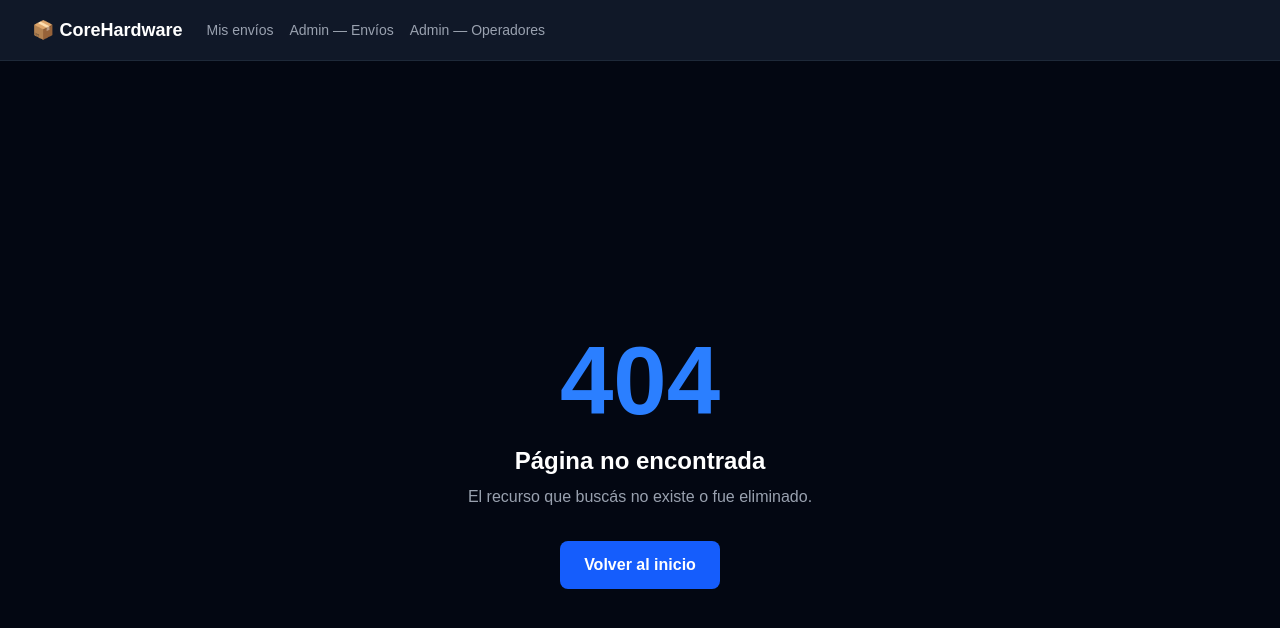
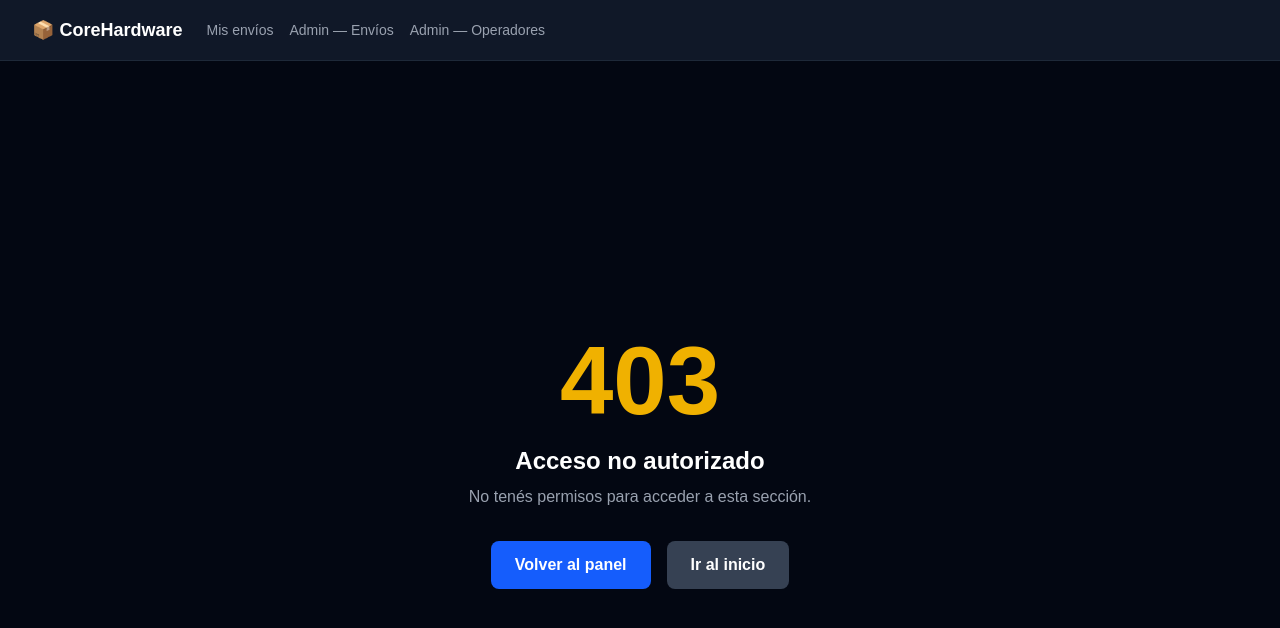
Before and after one commit to IAW-2026/proyecto-c-shipping2-corehardware, a Next.js app: page /unauthorized in a window 1280 px wide. Before the commit this address had no page. Shown: the top 628 px of the page. Built offline with nearby package versions, Linux system fonts and the light colour scheme.

Commit message:
feat: add role-based route protection, sign-in page, error and unauthorized pages

```diff
--- /dev/null
+++ b/app/error.tsx
@@ -0,0 +1,36 @@
+"use client";
+
+import Link from "next/link";
+
+export default function Error({
+  reset,
+}: {
+  error: Error;
+  reset: () => void;
+}) {
+  return (
+    <main className="min-h-screen bg-gray-950 flex flex-col items-center justify-center p-8 text-center">
+      <h1 className="text-8xl font-bold text-red-500 mb-4">Error</h1>
+      <h2 className="text-2xl font-semibold text-white mb-2">
+        Algo salió mal
+      </h2>
+      <p className="text-gray-400 mb-8">
+        Ocurrió un error inesperado. Podés intentar de nuevo o volver al inicio.
+      </p>
+      <div className="flex gap-4">
+        <button
+          onClick={reset}
+          className="bg-red-600 hover:bg-red-700 text-white px-6 py-3 rounded-lg font-semibold transition"
+        >
+          Intentar de nuevo
+        </button>
+        <Link
+          href="/"
+          className="bg-gray-700 hover:bg-gray-600 text-white px-6 py-3 rounded-lg font-semibold transition"
+        >
+          Volver al inicio
+        </Link>
+      </div>
+    </main>
+  );
+}
--- /dev/null
+++ b/app/sign-in/[[...sign-in]]/page.tsx
@@ -0,0 +1,9 @@
+import { SignIn } from "@clerk/nextjs";
+
+export default function SignInPage() {
+  return (
+    <main className="min-h-screen bg-gray-950 flex items-center justify-center">
+      <SignIn />
+    </main>
+  );
+}
--- /dev/null
+++ b/app/unauthorized/page.tsx
@@ -0,0 +1,29 @@
+import Link from "next/link";
+
+export default function UnauthorizedPage() {
+  return (
+    <main className="min-h-screen bg-gray-950 flex flex-col items-center justify-center p-8 text-center">
+      <h1 className="text-8xl font-bold text-yellow-500 mb-4">403</h1>
+      <h2 className="text-2xl font-semibold text-white mb-2">
+        Acceso no autorizado
+      </h2>
+      <p className="text-gray-400 mb-8">
+        No tenés permisos para acceder a esta sección.
+      </p>
+      <div className="flex gap-4">
+        <Link
+          href="/dashboard"
+          className="bg-blue-600 hover:bg-blue-700 text-white px-6 py-3 rounded-lg font-semibold transition"
+        >
+          Volver al panel
+        </Link>
+        <Link
+          href="/"
+          className="bg-gray-700 hover:bg-gray-600 text-white px-6 py-3 rounded-lg font-semibold transition"
+        >
+          Ir al inicio
+        </Link>
+      </div>
+    </main>
+  );
+}
--- a/middleware.ts
+++ b/middleware.ts
@@ -1,16 +1,39 @@
 import { clerkMiddleware, createRouteMatcher } from "@clerk/nextjs/server";
+import { NextResponse } from "next/server";
 
 const isPublicRoute = createRouteMatcher([
-  "/",           // página de tracking pública
-  "/api/shipment(.*)", // endpoints para otras apps
+  "/",
+  "/sign-in(.*)",
+  "/api/shipping(.*)",
   "/api/tracking(.*)",
   "/api/webhooks(.*)",
 ]);
 
+const isAdminRoute = createRouteMatcher(["/admin(.*)"]);
+const isDashboardRoute = createRouteMatcher(["/dashboard(.*)"]);
+
 export default clerkMiddleware(async (auth, req) => {
-  if (!isPublicRoute(req)) {
-    await auth.protect();
+  if (isPublicRoute(req)) return NextResponse.next();
+
+  const { userId, sessionClaims } = await auth();
+
+  if (!userId) {
+  const signInUrl = new URL("/sign-in", req.url);
+  signInUrl.searchParams.set("redirect_url", req.url);
+  return NextResponse.redirect(signInUrl);
+}
+
+  const role = (sessionClaims?.publicMetadata as Record<string, unknown>)?.role;
+
+  if (isAdminRoute(req) && role !== "admin") {
+  return NextResponse.redirect(new URL("/unauthorized", req.url));
+}
+
+  if (isDashboardRoute(req) && role !== "logistics" && role !== "admin") {
+    return NextResponse.redirect(new URL("/", req.url));
   }
+
+  return NextResponse.next();
 });
 
 export const config = {
```
